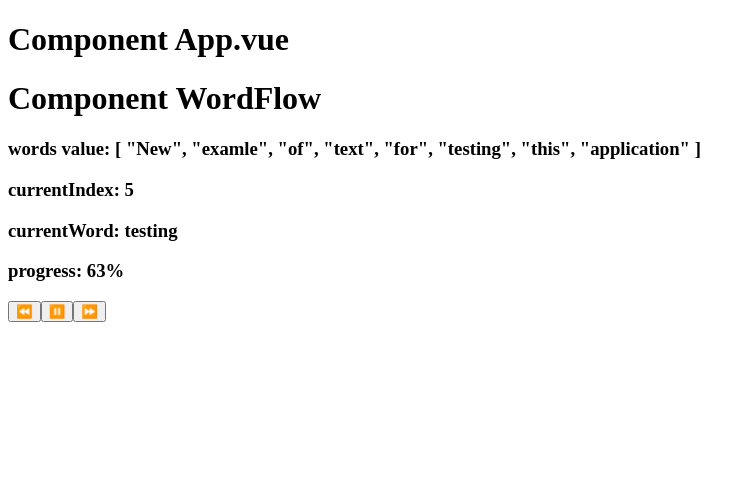
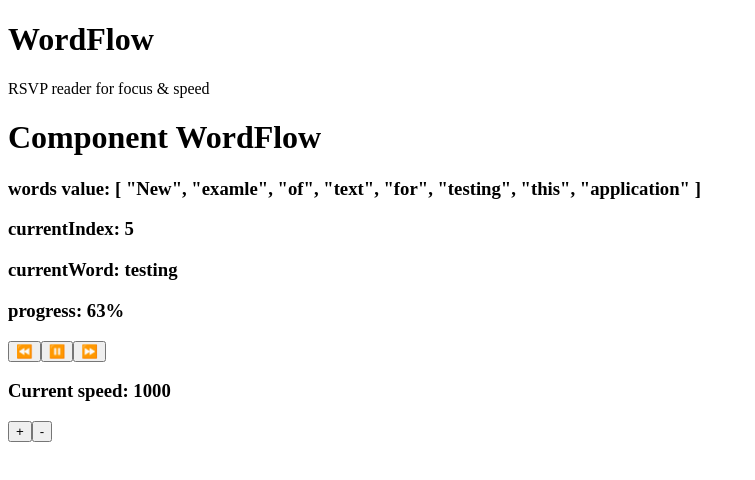
Before and after one commit to Dmitriy-Mur/WordFlow, a Vue app: page / in a window 1280 px wide. Shown: the top 480 px of the page, without its empty margins (0-755 px from the left). Built offline with nearby package versions, Linux system fonts and the light colour scheme.

Commit message:
add speed controller and its logic

```diff
--- a/src/App.vue
+++ b/src/App.vue
@@ -1,12 +1,15 @@
 <template>
-  <h1>Component App.vue</h1>
+  <h1>WordFlow</h1>
+  <p>RSVP reader for focus & speed</p>
   <word-flow />
   <read-speed-controller />
+  <speed-controller />
 </template>
 
 <script setup lang="ts">
 import WordFlow from './components/WordFlow.vue'
-import ReadSpeedController from './components/ReadSpeedController.vue'
+import ReadSpeedController from './components/TextNavigation.vue'
+import SpeedController from './components/SpeedController.vue'
 </script>
 
 <style scoped></style>
--- /dev/null
+++ b/src/components/SpeedController.vue
@@ -0,0 +1,13 @@
+<template>
+  <div>
+    <h3>Current speed: {{ store.playback.speed }}</h3>
+    <button @click="store.plusSpeed()">+</button>
+    <button @click="store.minusSpeed()">-</button>
+  </div>
+</template>
+
+<script setup lang="ts">
+import { useReadingStore } from '@/stores/reading'
+
+const store = useReadingStore()
+</script>
--- a/src/stores/reading.ts
+++ b/src/stores/reading.ts
@@ -67,5 +67,18 @@ export const useReadingStore = defineStore('reading', {
         this.playback.currentWordIndex++
       }
     },
+    plusSpeed() {
+      this.playback.speed = this.playback.speed + 100
+      this.stopWordRotation()
+      this.startWordRotation()
+    },
+    minusSpeed() {
+      if (this.playback.speed <= 100) {
+        return
+      }
+      this.playback.speed = this.playback.speed - 100
+      this.stopWordRotation()
+      this.startWordRotation()
+    },
   },
 })
```
Also changed, not shown: src/components/TextNavigation.vue (renamed from src/components/ReadSpeedController.vue).
